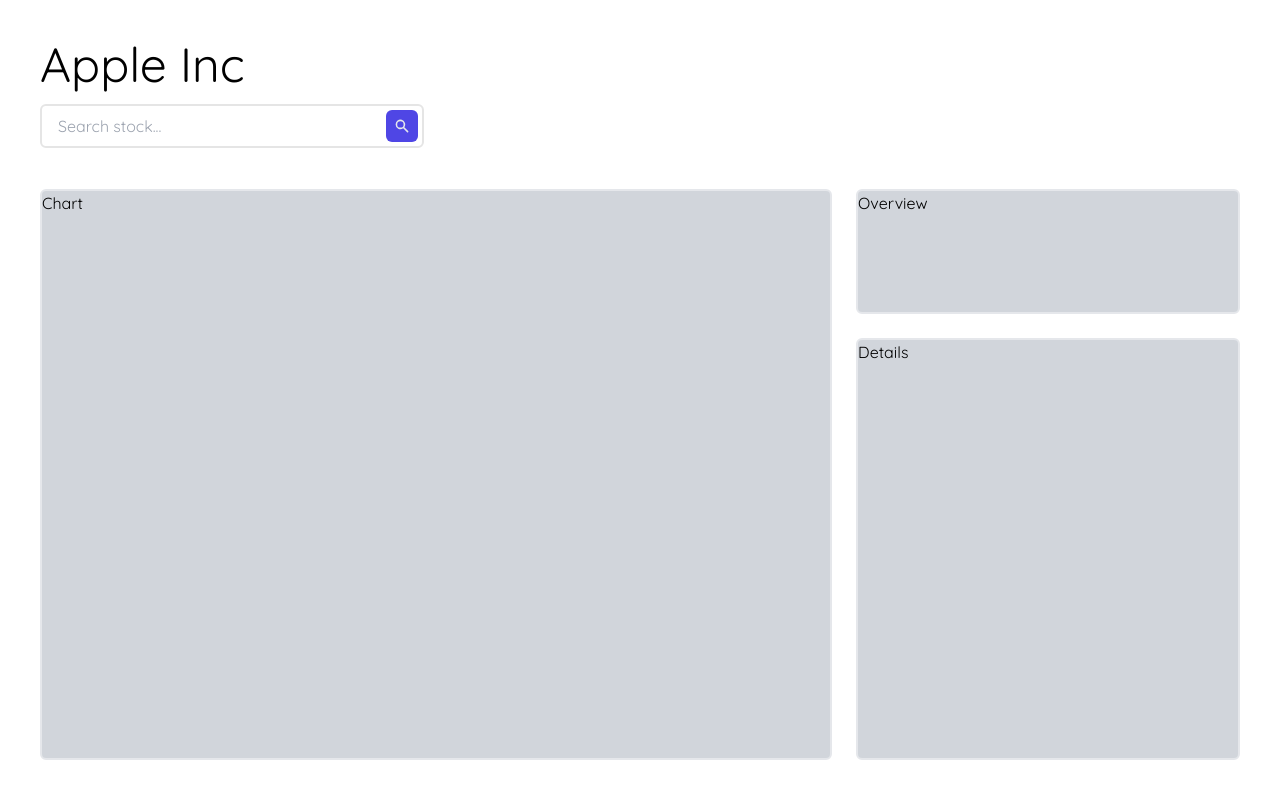
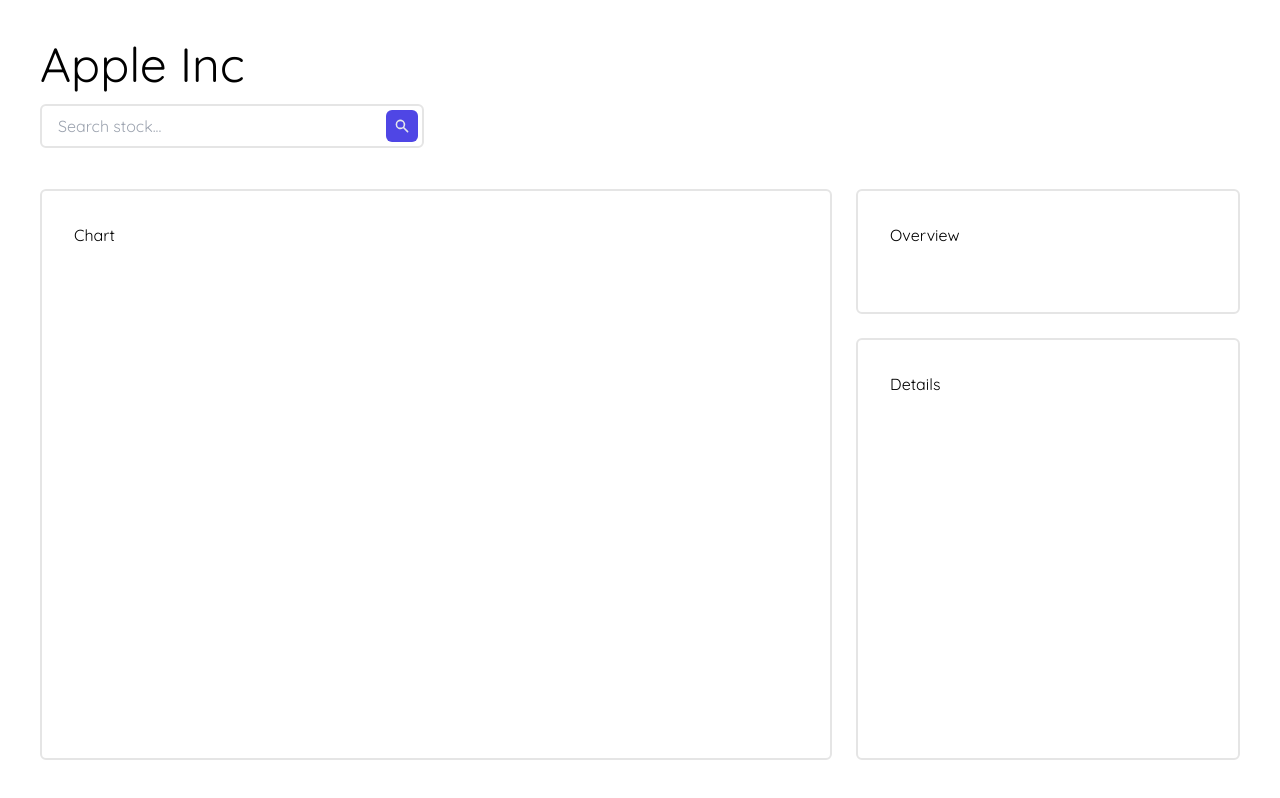
Before and after one commit to namke-dev/stock-dashboard, a React (Create React App) app: page / in a window 1280 px wide. Built offline with nearby package versions, Linux system fonts and the light colour scheme.

Commit message:
Change card css

```diff
--- a/src/components/cart.js
+++ b/src/components/cart.js
@@ -3,8 +3,10 @@ import React from "react";
 export default function Cart({ children }) {
   return (
     <div
-      className="h-full w-full rounded-md relative p8
-        border-2 bg-gray-300"
+      className="h-full w-full rounded-md relative p-8
+        border-2
+        border-neutral-200
+        bg-white "
     >
       {children}
     </div>
```
